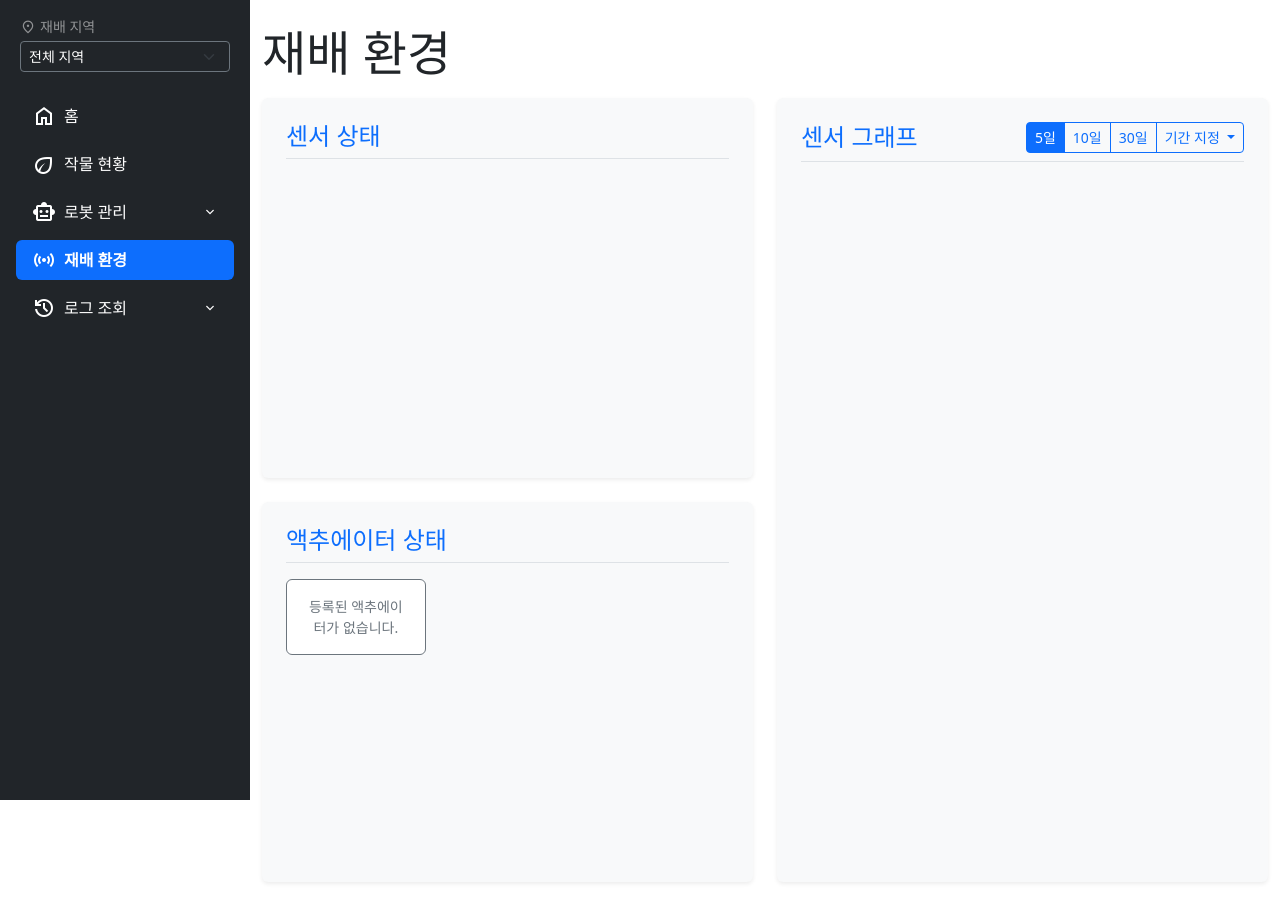
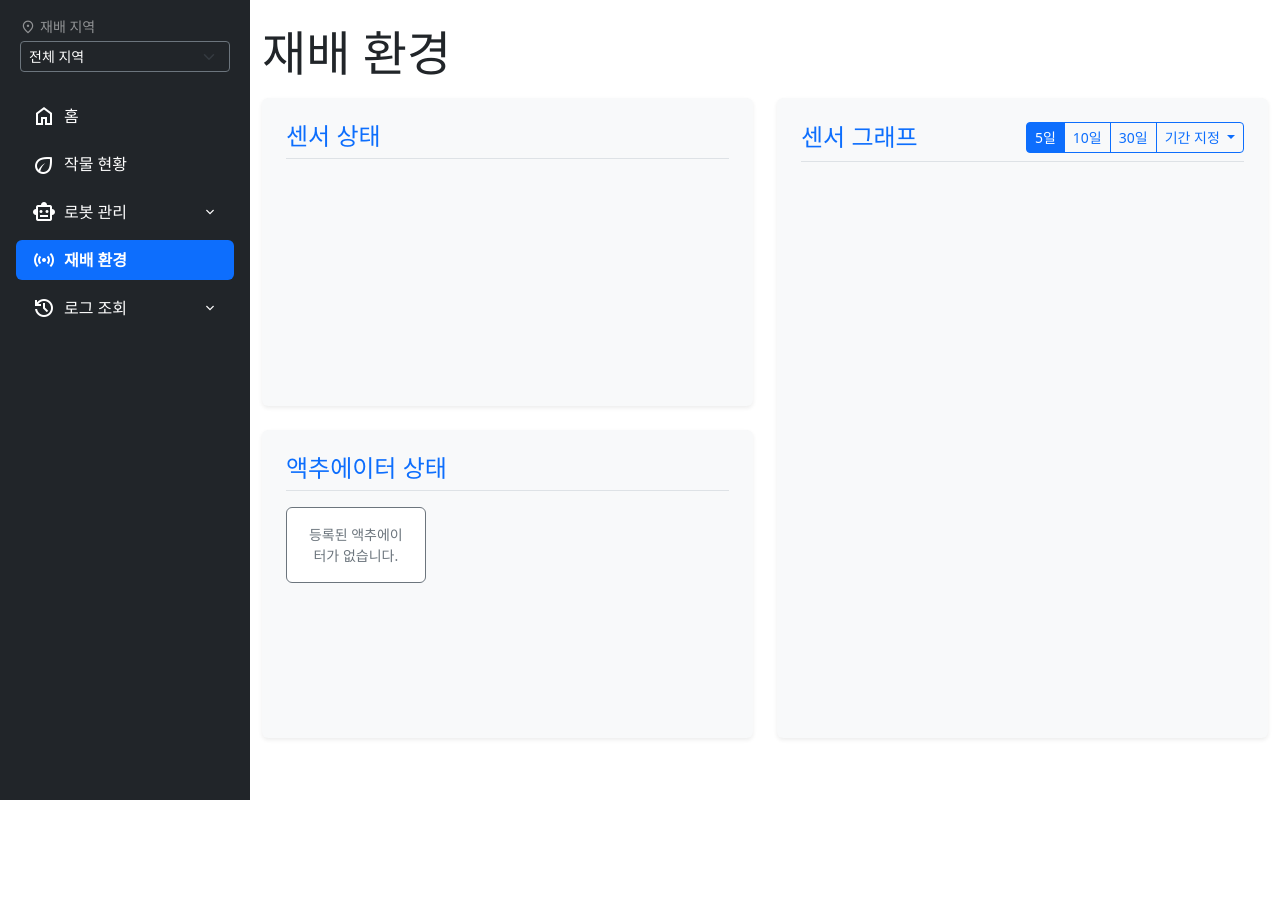
Before and after one commit to eel55114/Smart-farm, a Flask app: page /environment in a window 1280 px wide. After the commit the page ends 800 px from the top, so only its background shows below. Run offline with Flask 3, Linux system fonts and the light colour scheme; data that the repository does not hold is empty; some libraries are stand-ins or nearby versions.

Commit message:
UI 표기 오류 수정

```diff
--- a/iot/rpi/iot_connector.py
+++ b/iot/rpi/iot_connector.py
@@ -117,7 +117,7 @@ class Connector:
         if device_type == "0":
             topic = f"{self.TOPIC_PREFIX['sensor_telemetry']}{device_id}"
 
-            payload = msg_packer(time=time.time(), value=value[0])
+            payload = msg_packer(time=time.time(), value=value[0].strip())
 
         # 디바이스
         # elif device_type == "1":
--- a/iot/rpi/pyproject.toml
+++ b/iot/rpi/pyproject.toml
@@ -8,4 +8,5 @@ dependencies = [
     "paho-mqtt>=2.1.0",
     "pyserial>=3.5",
     "python-dotenv>=1.2.2",
+    "requests>=2.34.2",
 ]
--- a/server/script/routes/environment.py
+++ b/server/script/routes/environment.py
@@ -148,85 +148,82 @@ def environment():
             hour=0, minute=0, second=0, microsecond=0
         )
 
-    # 2. X축 라벨 생성
-    labels = []
-    curr = start_date
-    while curr.date() <= end_date.date():
-        labels.append(curr.strftime("%y%m%d"))
-        curr += timedelta(days=1)
-
     graph_records, _, err = db.get_sensor_history(
         start_date=start_date, end_date=end_date, regions=regions_filter
     )
     if err is not None:
         db_error = True
 
+    # 2. X축 라벨 생성 (데이터베이스의 실제 time_bucket 기반으로 상세 시간단위 라벨 생성)
+    labels = []
+    if graph_records:
+        unique_buckets = sorted(list({r.time_bucket for r in graph_records}))
+        labels = [b.strftime("%m%d %H:%M:%S") for b in unique_buckets]
+
     charts_data = {}
     if graph_records:
-        # 센서 종류 파악
+        # 센서 ID → 표시명 매핑 (현재 센서 목록에서 조회)
+        sensor_meta, _ = db.get_current_sensor(regions=regions_filter)
+        sensor_label_map = {
+            s.id: (s.name.strip() if s.name and s.name.strip() else f"{s.type_name} #{s.id}")
+            for s in sensor_meta
+        }
+
+        # 센서별 색상 팔레트 (순환)
+        palette = [
+            ("rgba(13,110,253,1)",   "rgba(13,110,253,0.15)"),   # blue
+            ("rgba(220,53,69,1)",    "rgba(220,53,69,0.15)"),    # red
+            ("rgba(25,135,84,1)",    "rgba(25,135,84,0.15)"),    # green
+            ("rgba(255,193,7,1)",    "rgba(255,193,7,0.15)"),    # yellow
+            ("rgba(111,66,193,1)",   "rgba(111,66,193,0.15)"),   # purple
+            ("rgba(13,202,240,1)",   "rgba(13,202,240,0.15)"),   # cyan
+            ("rgba(253,126,20,1)",   "rgba(253,126,20,0.15)"),   # orange
+            ("rgba(102,16,242,1)",   "rgba(102,16,242,0.15)"),   # indigo
+        ]
+
+        # 타입별로 그룹화
         types = {}
         for r in graph_records:
             types[r.sensor_type] = r.sensor_type_name
 
         for type_id, type_name in types.items():
-            avg_vals = []
-            max_vals = []
-            min_vals = []
+            type_records = [r for r in graph_records if r.sensor_type == type_id]
 
-            type_records = [r for r in graph_records if r.sensor_type == type_id]
-            records_by_date = {}
-            for r in type_records:
-                date_str = r.time_bucket.strftime("%y%m%d")
-                records_by_date.setdefault(date_str, []).append(r)
+            # 해당 타입에 속하는 sensor_id 목록 (순서 고정)
+            sensor_ids = sorted({r.sensor_id for r in type_records})
 
-            for label in labels:
-                if label in records_by_date:
-                    day_recs = records_by_date[label]
-                    avg_vals.append(
-                        round(sum(r.avg for r in day_recs) / len(day_recs), 2)
-                    )
-                    max_vals.append(round(max(r.max for r in day_recs), 2))
-                    min_vals.append(round(min(r.min for r in day_recs), 2))
-                else:
-                    avg_vals.append(None)
-                    max_vals.append(None)
-                    min_vals.append(None)
+            datasets = []
+            for idx, sid in enumerate(sensor_ids):
+                color_fg, color_bg = palette[idx % len(palette)]
+                sensor_records = [r for r in type_records if r.sensor_id == sid]
 
-            avg_fg_color = "rgba(0, 123, 255, 1)"
-            avg_bg_color = "rgba(0, 123, 255, 0.2)"
-            max_fg_color = "rgba(220, 53, 69, 1)"
-            max_bg_color = "rgba(220, 53, 69, 0.2)"
-            min_fg_color = "rgba(40, 167, 69, 1)"
-            min_bg_color = "rgba(40, 167, 69, 0.2)"
+                # 상세 시간단위 매핑 (time_bucket 별 매핑)
+                records_by_bucket = {
+                    r.time_bucket.strftime("%m%d %H:%M:%S"): r
+                    for r in sensor_records
+                }
+
+                avg_vals = []
+                for label in labels:
+                    if label in records_by_bucket:
+                        r = records_by_bucket[label]
+                        avg_vals.append(round(r.avg, 2))
+                    else:
+                        avg_vals.append(None)
+
+                sensor_name = sensor_label_map.get(sid, f"#{sid}")
+                datasets.append({
+                    "label": sensor_name,
+                    "data": avg_vals,
+                    "borderColor": color_fg,
+                    "backgroundColor": color_bg,
+                    "spanGaps": False,
+                    "tension": 0.1,
+                })
 
             charts_data[type_name] = {
                 "labels": labels,
-                "datasets": [
-                    {
-                        "label": "최댓값",
-                        "data": max_vals,
-                        "borderColor": max_fg_color,
-                        "backgroundColor": max_bg_color,
-                        "spanGaps": False,
-                        "tension": 0.1,
-                    },
-                    {
-                        "label": "평균값",
-                        "data": avg_vals,
-                        "borderColor": avg_fg_color,
-                        "backgroundColor": avg_bg_color,
-                        "spanGaps": False,
-                        "tension": 0.1,
-                    },
-                    {
-                        "label": "최솟값",
-                        "data": min_vals,
-                        "borderColor": min_fg_color,
-                        "backgroundColor": min_bg_color,
-                        "spanGaps": False,
-                        "tension": 0.1,
-                    },
-                ],
+                "datasets": datasets,
             }
 
     # 액추에이터 정보 쿼리 및 가공
--- a/server/script/routes/plants.py
+++ b/server/script/routes/plants.py
@@ -16,6 +16,8 @@ def plants():
     types, err = db.get_active_plant_type()
     if err is not None:
         types = dict()
+    else:
+        types = dict(sorted(types.items()))
 
     # 현재 작물 정보 쿼리
     plants_data, err = db.get_current_plant(regions=regions_filter)
--- a/server/script/templates/_chart_viewer.html
+++ b/server/script/templates/_chart_viewer.html
@@ -1,5 +1,6 @@
 {% macro render_charts(title, endpoint, days, page, charts_data) %}
-<div class="d-flex justify-content-between align-items-center mb-3 border-bottom pb-2">
+<div class="d-flex flex-column h-100">
+<div class="d-flex justify-content-between align-items-center mb-3 border-bottom pb-2 flex-shrink-0">
     <h4 class="mb-0 text-primary">{{ title }}</h4>
     <div class="btn-group" role="group">
         {% for d in [5, 10, 30] %}
@@ -35,7 +36,7 @@
     </div>
 </div>
 
-<div class="scrollable-container overflow-y-auto overflow-x-hidden pe-2" style="max-height: 400px;">
+<div class="overflow-y-auto overflow-x-hidden pe-2 flex-grow-1" style="min-height: 0;">
     <div id="{{ endpoint }}-chartsContainer"></div>
 </div>
 
@@ -98,4 +99,5 @@
     }
     });
 </script>
+</div>
 {% endmacro %}
--- a/server/script/templates/environment.html
+++ b/server/script/templates/environment.html
@@ -11,13 +11,13 @@
     <button type="button" class="btn-close" data-bs-dismiss="alert"></button>
 </div>
 {% endif %}
-<div class="row">
+<div class="row g-4" style="height: calc(100vh - 10rem); min-height: 600px;">
     <!-- 좌측 (센서 상태 & 액추에이터 상태) -->
-    <div class="col-md-6 mb-4">
-        <!-- 1사분면: 센서 상태 -->
-        <div class="content-card mb-4" style="min-height: 380px;">
-            <h4 class="mb-3 text-primary border-bottom pb-2">센서 상태</h4>
-            <div class="scrollable-container overflow-y-auto overflow-x-hidden pe-2" style="max-height: 320px;">
+    <div class="col-md-6 d-flex flex-column h-100 gap-4" style="min-height: 0;">
+        <!-- 센서 상태 -->
+        <div class="content-card d-flex flex-column" style="flex: 1 1 0%; min-height: 0;">
+            <h4 class="mb-3 text-primary border-bottom pb-2 flex-shrink-0">센서 상태</h4>
+            <div class="overflow-y-auto overflow-x-hidden pe-2 flex-grow-1" style="min-height: 0;">
                 <div id="sensor-container"
                     hx-get="/api/current_sensors{% if current_region %}?region={{ current_region }}{% endif %}"
                     hx-trigger="load, every 1s"
@@ -27,10 +27,10 @@
             </div>
         </div>
 
-        <!-- 3사분면: 액추에이터 상태 -->
-        <div class="content-card" style="min-height: 380px;">
-            <h4 class="mb-3 text-primary border-bottom pb-2">액추에이터 상태</h4>
-            <div class="scrollable-container overflow-y-auto overflow-x-hidden pe-2" style="max-height: 320px;">
+        <!-- 액추에이터 상태 -->
+        <div class="content-card d-flex flex-column" style="flex: 1 1 0%; min-height: 0;">
+            <h4 class="mb-3 text-primary border-bottom pb-2 flex-shrink-0">액추에이터 상태</h4>
+            <div class="overflow-y-auto overflow-x-hidden pe-2 flex-grow-1" style="min-height: 0;">
                 <div id="actuator-container">
                     {% include '_actuator_state.html' %}
                 </div>
@@ -39,8 +39,8 @@
     </div>
 
     <!-- 우측 (센서 그래프) -->
-    <div class="col-md-6 mb-4">
-        <div class="content-card h-100">
+    <div class="col-md-6 d-flex flex-column h-100" style="min-height: 0;">
+        <div class="content-card d-flex flex-column h-100" style="min-height: 0;">
             {{ chart_viewer.render_charts('센서 그래프', request.endpoint, days, 1, charts_data) }}
         </div>
     </div>
```
Also changed, not shown: server/script/templates/plants.html (+7 -7 lines), 1 other file.
